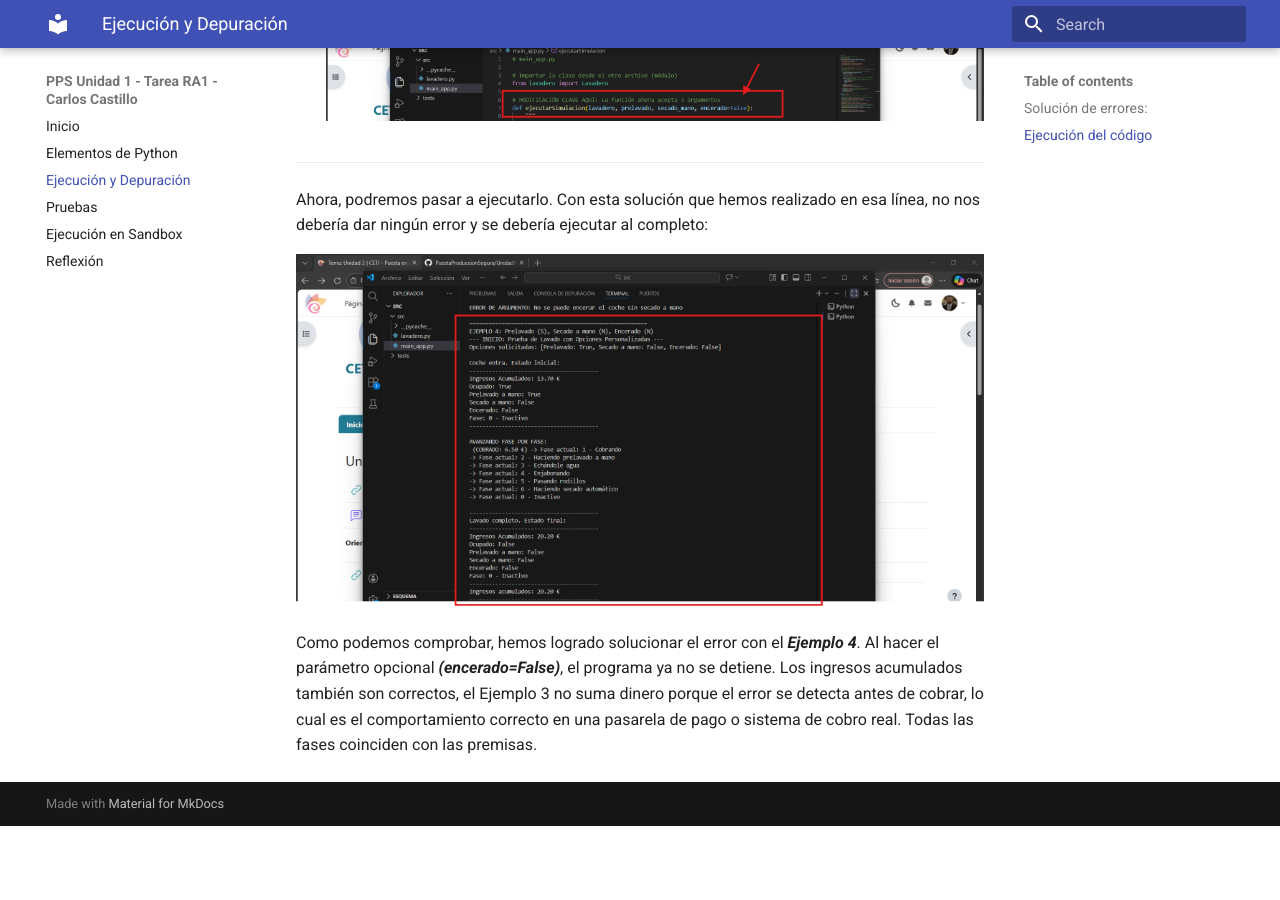
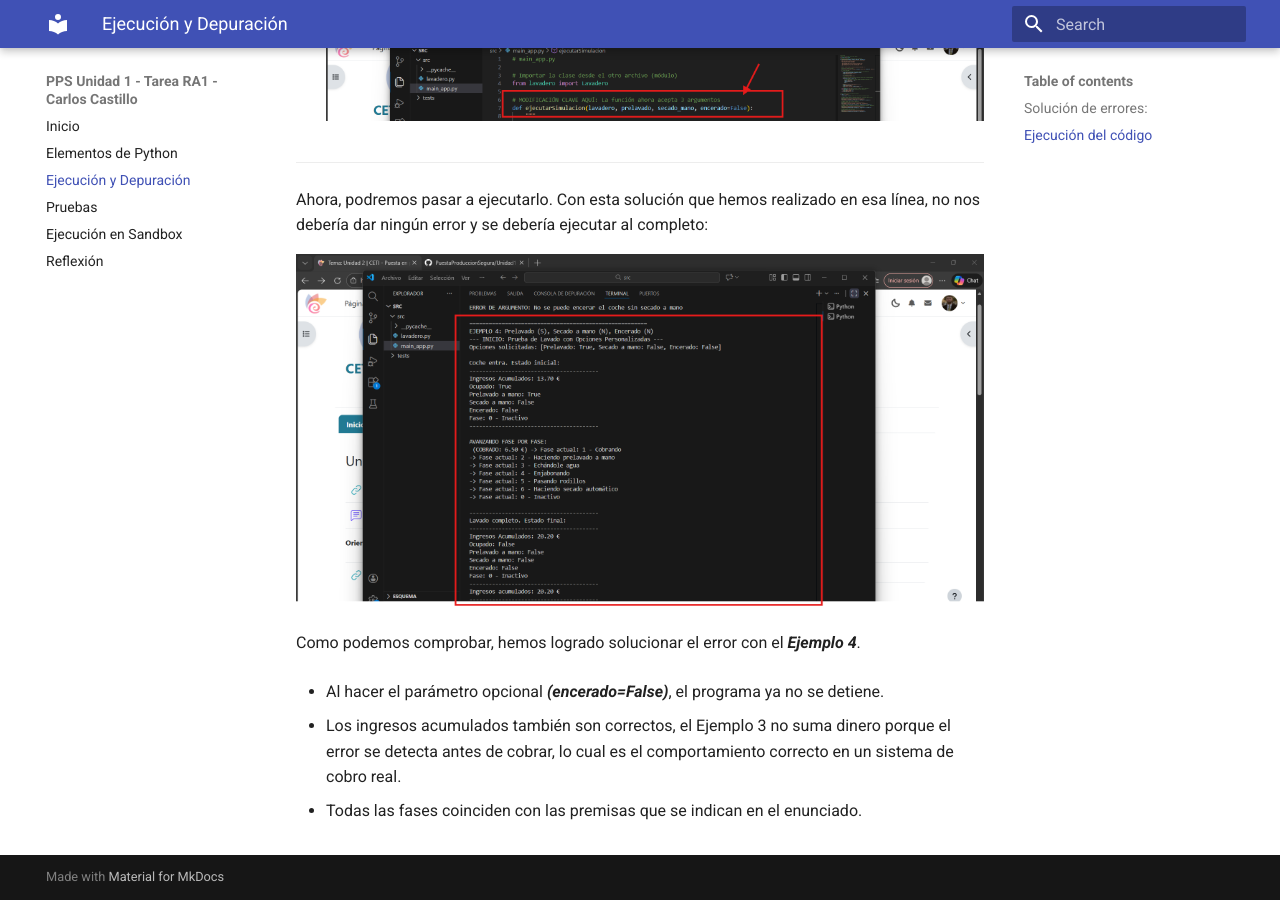
Before and after one commit to carloscastillogon1/Unidad1-TareaRA1-CarlosCastillo, an MkDocs documentation site: the page built from docs/ejecucion.md, in a window 1280 px wide and 900 px high, scrolled down 8271 px. Built offline with MkDocs 1.6.1 and Material for MkDocs 9.7.7, drawn with Linux system fonts in a browser that asks for light colours; before the commit the page ends 9097 px from its top, so only the background shows below that.

Commit message:
ejecucion.md

```diff
--- a/docs/ejecucion.md
+++ b/docs/ejecucion.md
@@ -180,6 +180,12 @@ Ahora, podremos pasar a ejecutarlo. Con esta solución que hemos realizado en es
   ![Ejecucioncorrecta](images/Ejecucioncorrecta.png)
 
 
-  Como podemos comprobar, hemos logrado solucionar el error con el ***Ejemplo 4***. Al hacer el parámetro opcional ***(encerado=False)***, el programa ya no se
-  detiene. Los ingresos acumulados también son correctos, el Ejemplo 3 no suma dinero porque el error se detecta antes de cobrar, lo cual es el comportamiento
-  correcto en una pasarela de pago o sistema de cobro real. Todas las fases coinciden con las premisas.
+  Como podemos comprobar, hemos logrado solucionar el error con el ***Ejemplo 4***.
+
+  - Al hacer el parámetro opcional ***(encerado=False)***, el programa ya no se
+  detiene.
+
+  - Los ingresos acumulados también son correctos, el Ejemplo 3 no suma dinero porque el error se detecta antes de cobrar, lo cual es el comportamiento
+  correcto en un sistema de cobro real.
+
+  - Todas las fases coinciden con las premisas que se indican en el enunciado.
```
